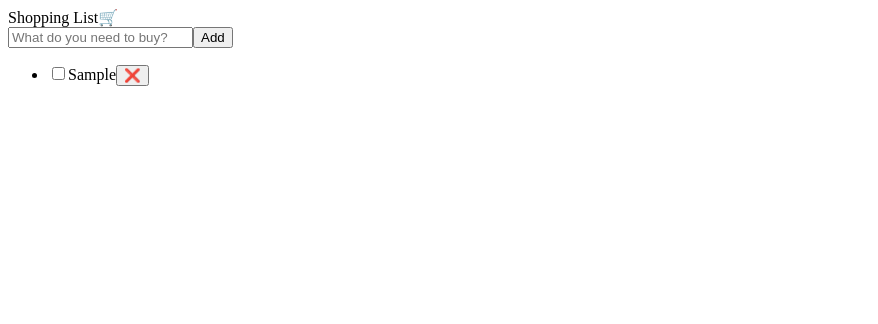
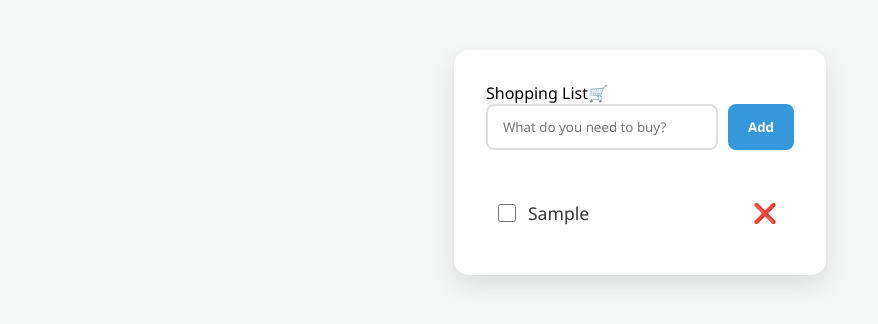
Before and after one commit to ortab123/shopping-list-react, a React (Vite) app: page / in a window 1280 px wide. Both pictures are taken after typing "Sample" into the empty fields and a click on the button "Add". Shown: the top 324 px of the page, without its empty margins (0-878 px from the left). Built offline with nearby package versions, Linux system fonts and the light colour scheme.

Commit message:
Add some css

```diff
--- a/src/App.css
+++ b/src/App.css
@@ -0,0 +1,108 @@
+* {
+  margin: 0;
+  padding: 0;
+  box-sizing: border-box;
+  font-family: "Segoe UI", Tahoma, Geneva, Verdana, sans-serif;
+}
+
+body {
+  background-color: #f4f7f6;
+  display: flex;
+  justify-content: center;
+  padding-top: 50px;
+}
+
+.app {
+  background: white;
+  width: 100%;
+  max-width: 450px;
+  padding: 2rem;
+  border-radius: 15px;
+  box-shadow: 0 10px 25px rgba(0, 0, 0, 0.1);
+}
+
+h1 {
+  text-align: center;
+  color: #2c3e50;
+  margin-bottom: 1.5rem;
+  font-size: 2rem;
+}
+
+form {
+  display: flex;
+  gap: 10px;
+  margin-bottom: 2rem;
+}
+
+input[type="text"] {
+  flex: 1;
+  padding: 12px 15px;
+  border: 2px solid #e0e0e0;
+  border-radius: 8px;
+  outline: none;
+  transition: border-color 0.3s;
+}
+
+input[type="text"]:focus {
+  border-color: #3498db;
+}
+
+button {
+  background-color: #3498db;
+  color: white;
+  border: none;
+  padding: 10px 20px;
+  border-radius: 8px;
+  cursor: pointer;
+  font-weight: bold;
+  transition: background 0.3s;
+}
+
+button:hover {
+  background-color: #2980b9;
+}
+
+ul {
+  list-style: none;
+}
+
+li {
+  display: flex;
+  align-items: center;
+  justify-content: space-between;
+  padding: 12px;
+  background: #fff;
+  border-bottom: 1px solid #eee;
+  transition: all 0.2s;
+}
+
+li:last-child {
+  border-bottom: none;
+}
+
+.item-text {
+  display: flex;
+  align-items: center;
+  gap: 12px;
+  font-size: 1.1rem;
+  color: #333;
+  cursor: pointer;
+}
+
+input[type="checkbox"] {
+  width: 18px;
+  height: 18px;
+  cursor: pointer;
+}
+
+.delete-btn {
+  background: none;
+  color: #e74c3c;
+  font-size: 1.2rem;
+  padding: 5px;
+}
+
+.delete-btn:hover {
+  background: #fdf2f2;
+  color: #c0392b;
+}
--- a/src/App.jsx
+++ b/src/App.jsx
@@ -25,7 +25,7 @@ function App() {
   }
 
   return (
-    <>
+    <div className="app">
       <Header />
       <ItemInput onAddItems={handleAddItems} />
       <ShoppingList
@@ -33,7 +33,7 @@ function App() {
         onDeleteItem={handleDeleteItem}
         onToggleItem={handleToggleItem}
       />
-    </>
+    </div>
   );
 }
 
--- a/src/components/ItemInput.jsx
+++ b/src/components/ItemInput.jsx
@@ -26,7 +26,7 @@ export default function ItemInput({ onAddItems }) {
           value={name}
           onChange={(e) => setName(e.target.value)}
         />
-        <button>Add</button>
+        <button type="submit">Add</button>
       </form>
     </>
   );
--- a/src/components/ShoppingItem.jsx
+++ b/src/components/ShoppingItem.jsx
@@ -1,15 +1,23 @@
 export default function ShoppingItem({ item, onDeleteItem, onToggleItem }) {
   return (
     <li>
-      <span style={item.packed ? { textDecoration: "line-through" } : {}}>
+      <div className="item-text">
         <input
           type="checkbox"
           checked={item.packed}
           onChange={() => onToggleItem(item.id)}
         />
-        {item.name}
-      </span>
-      <button onClick={() => onDeleteItem(item.id)}>❌</button>
+        <span
+          style={
+            item.packed ? { textDecoration: "line-through", color: "#999" } : {}
+          }
+        >
+          {item.name}
+        </span>
+      </div>
+      <button className="delete-btn" onClick={() => onDeleteItem(item.id)}>
+        ❌
+      </button>
     </li>
   );
 }
```
